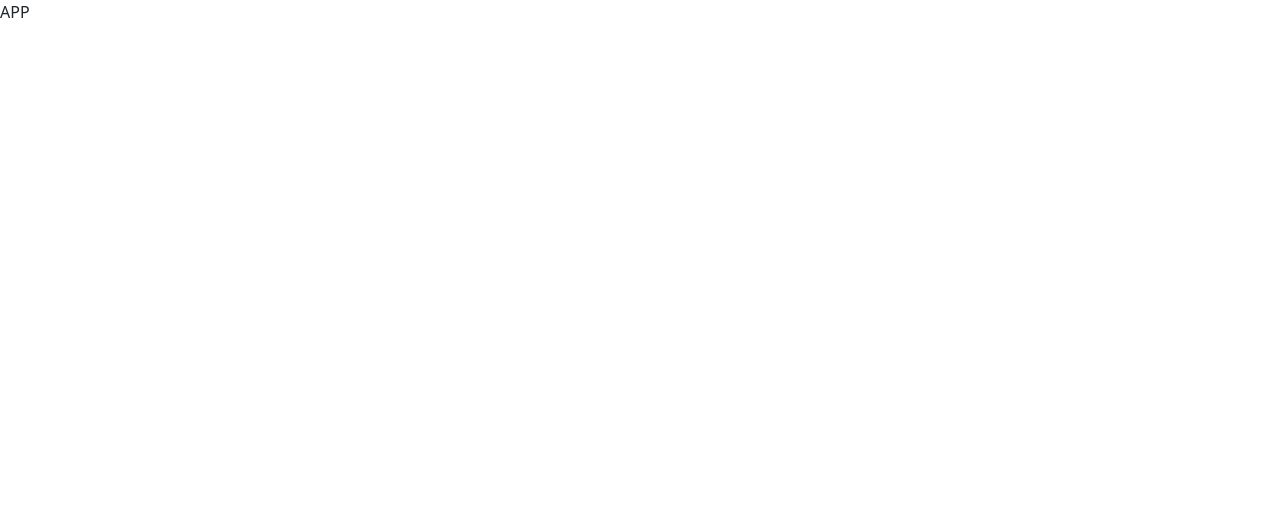
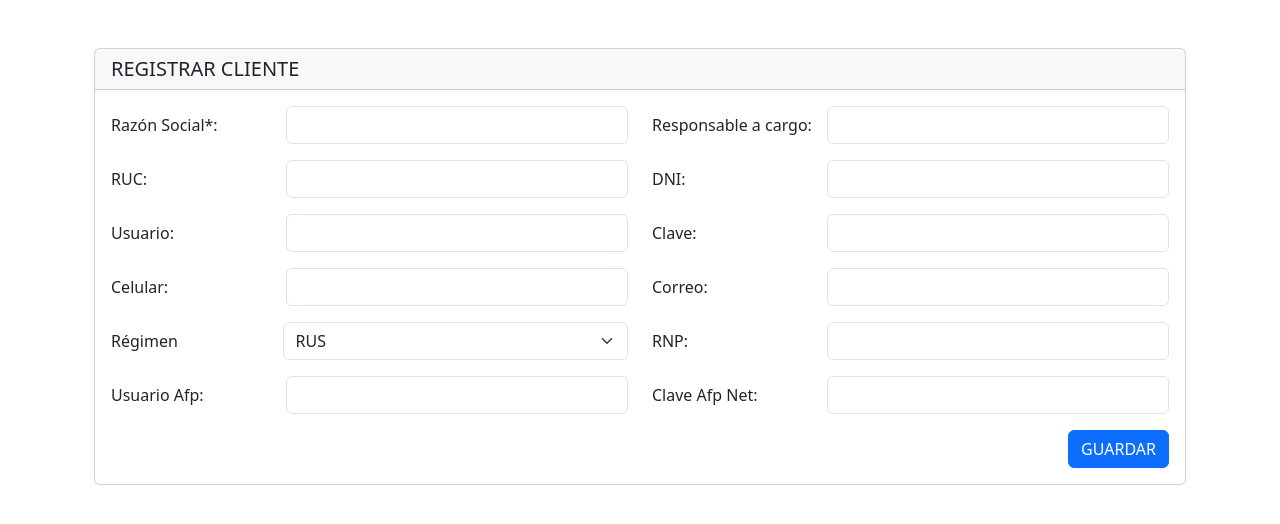
Before and after one commit to abelkevin18/anthares-app, a React (Vite) app: page /users/create in a window 1280 px wide. Shown: the top 524 px of the page. Built offline with nearby package versions, Linux system fonts and the light colour scheme.

Commit message:
add routes

```diff
--- a/package.json
+++ b/package.json
@@ -11,7 +11,8 @@
   },
   "dependencies": {
     "react": "^19.1.0",
-    "react-dom": "^19.1.0"
+    "react-dom": "^19.1.0",
+    "react-router-dom": "^7.6.2"
   },
   "devDependencies": {
     "@eslint/js": "^9.25.0",
--- a/src/App.jsx
+++ b/src/App.jsx
@@ -1,12 +1,14 @@
 import { useState } from 'react'
+import { AppRoutes } from './routes/AppRoutes.jsx'
 
 
 function App() {
-  const [count, setCount] = useState(0)
 
   return (
     <>
-      APP
+      <div className="container">
+        <AppRoutes />
+      </div>
     </>
   )
 }
--- /dev/null
+++ b/src/components/users/CreateUser.jsx
@@ -0,0 +1,119 @@
+
+export const CreateUser = () => {
+  return (
+    <>
+      <div className="container mt-5">
+        <div className="card">
+          <div className="card-header">
+            <h5 className="card-title mb-0">REGISTRAR CLIENTE</h5>
+          </div>
+          <div className="card-body">
+            <form>
+              <div className="row mb-3 align-items-center">
+                <div className="col-md-6">
+                  <div className="d-flex align-items-center">
+                    <label className="form-label me-2 mb-0 w-50">Razón Social*:</label>
+                    <input type="text" className="form-control" />
+                  </div>
+                </div>
+                <div className="col-md-6">
+                  <div className="d-flex align-items-center">
+                    <label className="form-label me-2 mb-0 w-50">Responsable a cargo:</label>
+                    <input type="text" className="form-control" />
+                  </div>
+                </div>
+              </div>
+
+              <div className="row mb-3 align-items-center">
+                <div className="col-md-6">
+                  <div className="d-flex align-items-center">
+                    <label className="form-label me-2 mb-0 w-50">RUC:</label>
+                    <input type="text" className="form-control" />
+                  </div>
+                </div>
+                <div className="col-md-6">
+                  <div className="d-flex align-items-center">
+                    <label className="form-label me-2 mb-0 w-50">DNI:</label>
+                    <input type="text" className="form-control" />
+                  </div>
+                </div>
+              </div>
+
+              <div className="row mb-3 align-items-center">
+                <div className="col-md-6">
+                  <div className="d-flex align-items-center">
+                    <label className="form-label me-2 mb-0 w-50">Usuario:</label>
+                    <input type="text" className="form-control" />
+                  </div>
+                </div>
+                <div className="col-md-6">
+                  <div className="d-flex align-items-center">
+                    <label className="form-label me-2 mb-0 w-50">Clave:</label>
+                    <input type="text" className="form-control" />
+                  </div>
+                </div>
+              </div>
+
+              <div className="row mb-3 align-items-center">
+                <div className="col-md-6">
+                  <div className="d-flex align-items-center">
+                    <label className="form-label me-2 mb-0 w-50">Celular:</label>
+                    <input type="text" className="form-control" />
+                  </div>
+                </div>
+                <div className="col-md-6">
+                  <div className="d-flex align-items-center">
+                    <label className="form-label me-2 mb-0 w-50">Correo:</label>
+                    <input type="text" className="form-control" />
+                  </div>
+                </div>
+              </div>
+
+              <div className="row mb-3 align-items-center">
+                <div className="col-md-6">
+                  <div className="d-flex align-items-center">
+                    <label className="form-label me-2 mb-0 w-50">Régimen</label>
+                    <select className="form-select">
+                      <option>RUS</option>
+                      <option>RER</option>
+                      <option>RMT</option>
+                      <option>RG</option>
+                    </select>
+                  </div>
+                </div>
+                <div className="col-md-6">
+                  <div className="d-flex align-items-center">
+                    <label className="form-label me-2 mb-0 w-50">RNP:</label>
+                    <input type="text" className="form-control" />
+                  </div>
+                </div>
+              </div>
+
+              <div className="row mb-3 align-items-center">
+                <div className="col-md-6">
+                  <div className="d-flex align-items-center">
+                    <label className="form-label me-2 mb-0 w-50">Usuario Afp:</label>
+                    <input type="text" className="form-control" />
+                  </div>
+                </div>
+                <div className="col-md-6">
+                  <div className="d-flex align-items-center">
+                    <label className="form-label me-2 mb-0 w-50">Clave Afp Net:</label>
+                    <input type="text" className="form-control" />
+                  </div>
+                </div>
+              </div>
+
+              <div className="d-flex justify-content-end">
+                <button type="submit" className="btn btn-primary">
+                  GUARDAR
+                </button>
+              </div>
+            </form>
+          </div>
+        </div>
+      </div>
+
+    </>
+  )
+}
--- /dev/null
+++ b/src/components/users/ListUser.jsx
@@ -0,0 +1,62 @@
+import React from 'react'
+
+export const ListUser = () => {
+    return (
+        <>
+        <style>
+            {`
+                #listUsersTable,
+                #listUsersTable th,
+                #listUsersTable td {
+                    border-color: #dee2e6 !important;
+                }
+            `}
+        </style>
+
+            <div>
+                <div className="container mt-5">
+                    <div className="card">
+                        <div className="card-header">
+                            <h5 className="card-title mb-0">LISTA DE CLIENTES</h5>
+                        </div>
+                        <div className="card-body">
+                            <table id="listUsersTable" className="table table-striped table-hover table-bordered">
+                                <thead>
+                                    <tr>
+                                        <th>Razón Social</th>
+                                        <th>Responsable</th>
+                                        <th>RUC</th>
+                                        <th>DNI</th>
+                                        <th>Usuario</th>
+                                        <th>Clave</th>
+                                        <th>Celular</th>
+                                    </tr>
+                                </thead>
+                                <tbody>
+                                    <tr>
+                                        <td>Empresa S.A.C.</td>
+                                        <td>Juan Pérez</td>
+                                        <td>12345678901</td>
+                                        <td>12345678</td>
+                                        <td>juanperez</td>
+                                        <td>clave123</td>
+                                        <td>987654321</td>
+                                    </tr>
+                                    <tr>
+                                        <td>Compañía Ltda.</td>
+                                        <td>Ana Gómez</td>
+                                        <td>10987654321</td>
+                                        <td>87654321</td>
+                                        <td>anagomez</td>
+                                        <td>clave456</td>
+                                        <td>123456789</td>
+                                    </tr>
+                                </tbody>
+                            </table>
+                        </div>
+                    </div>
+                </div>
+            </div>
+        </>
+    )
+}
--- a/src/main.jsx
+++ b/src/main.jsx
@@ -1,10 +1,13 @@
 import { StrictMode } from 'react'
 import { createRoot } from 'react-dom/client'
+import { BrowserRouter } from 'react-router-dom'
 
 import App from './App.jsx'
 
 createRoot(document.getElementById('root')).render(
   <StrictMode>
-    <App />
+    <BrowserRouter>
+      <App />
+    </BrowserRouter>
   </StrictMode>,
 )
--- /dev/null
+++ b/src/routes/AppRoutes.jsx
@@ -0,0 +1,19 @@
+import { Navigate, Route, Routes } from "react-router-dom";
+import { CreateUser } from "../components/users/CreateUser";
+import { ListUser } from "../components/users/ListUser";
+
+export const AppRoutes = () => {
+    return (
+        <Routes>
+
+            <Route
+                path="users/create"
+                element={<CreateUser />}
+            />
+            <Route
+                path="users/list"
+                element={<ListUser />}
+            />
+        </Routes>
+    )
+}
```
Also changed, not shown: 1 other file (tests, documents, lock files or other folders).
